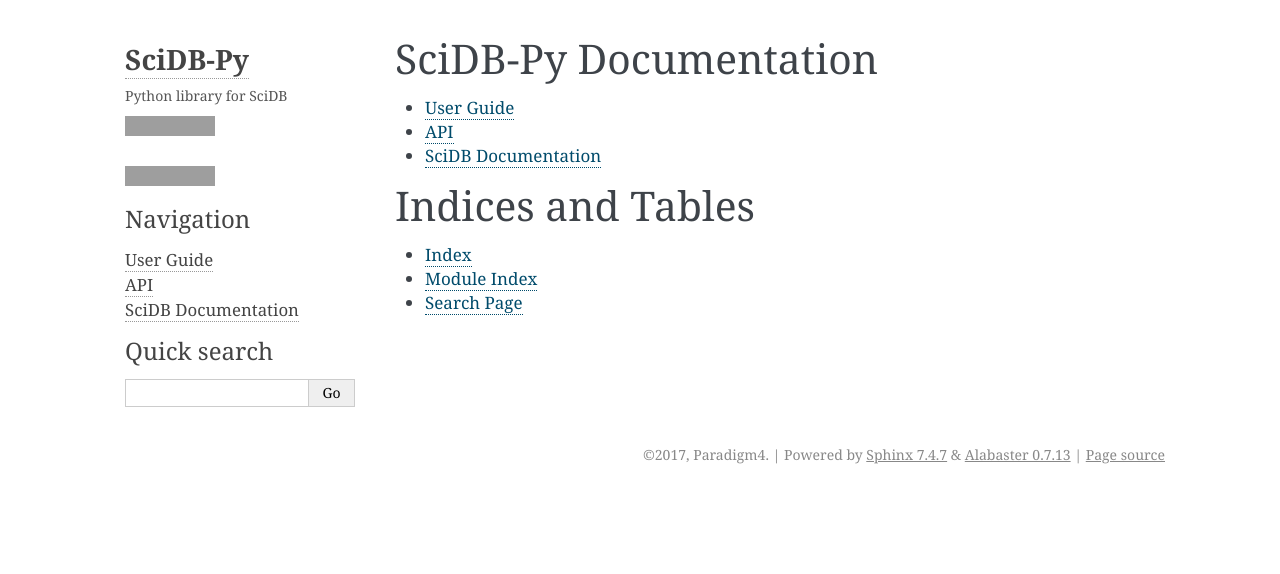
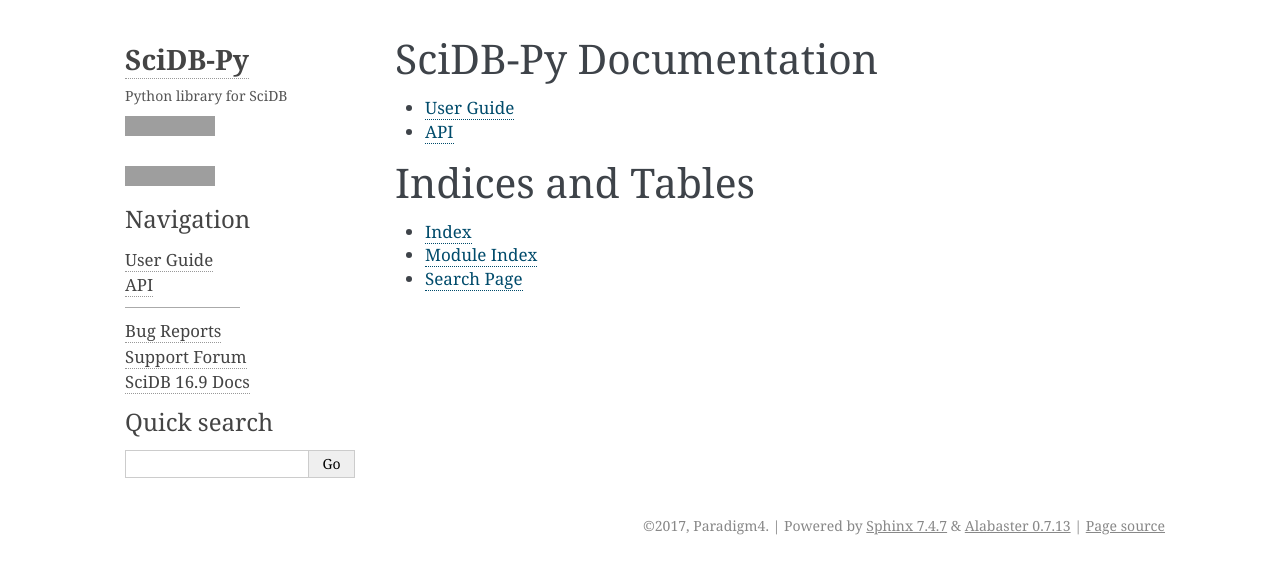
Before and after one commit to rvernica/SciDB-Py, a Sphinx documentation site: the page built from docs/index.rst, in a window 1280 px wide, cut to the strip 0-574 px from the top of the page. Built offline with Sphinx 7.4.7, drawn with Linux system fonts in a browser that asks for light colours; grey boxes are pictures that could not be loaded.

Commit message:
Use extra links in docs

```diff
--- a/docs/conf.py
+++ b/docs/conf.py
@@ -98,6 +98,11 @@
     'travis_button': True,
     'page_width': '1050px',
     'sidebar_width': '250px',
+    'extra_nav_links' : {
+        'Bug Reports': 'https://github.com/Paradigm4/SciDB-Py/issues',
+        'Support Forum': 'http://forum.paradigm4.com/c/scidb-py',
+        'SciDB 16.9 Docs': 'https://paradigm4.atlassian.net/wiki/display/ESD169',
+    },
 }
 
 html_sidebars = {
--- a/docs/index.rst
+++ b/docs/index.rst
@@ -11,7 +11,6 @@
 
    guide
    api
-   SciDB Documentation <https://paradigm4.atlassian.net/wiki/display/ESD169>
 
 
 Indices and Tables
```
